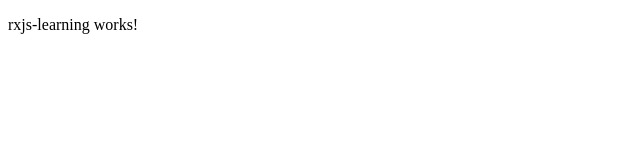
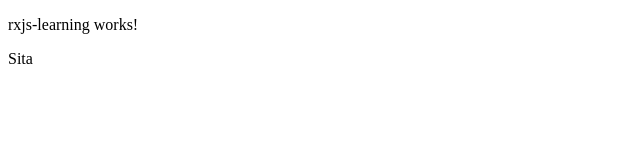
Before and after one commit to chumani130/rxjx-app, an Angular app: page /rxjs-learning in a window 1280 px wide. Shown: the top 160 px of the page, without its empty margins (0-640 px from the left). Built offline with nearby package versions, Linux system fonts and the light colour scheme.

Commit message:
Update rxjs-learning.component.html

```diff
--- a/src/app/rxjs-learning/rxjs-learning.component.html
+++ b/src/app/rxjs-learning/rxjs-learning.component.html
@@ -1 +1,5 @@
 <p>rxjs-learning works!</p>
+
+<div *ngIf="agentName">
+    {{ agentName }}
+</div>
```
